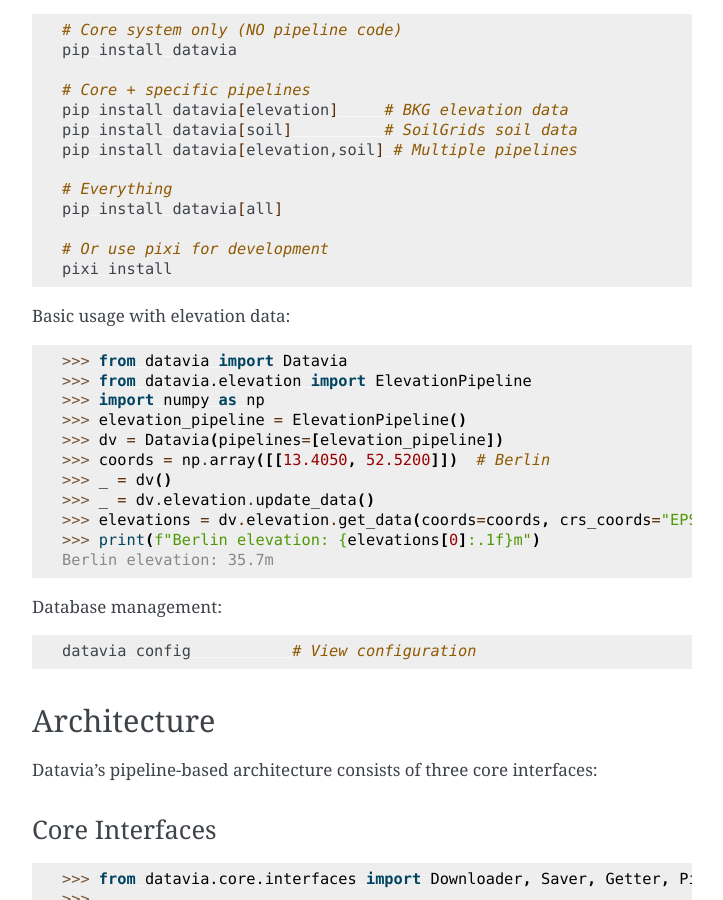
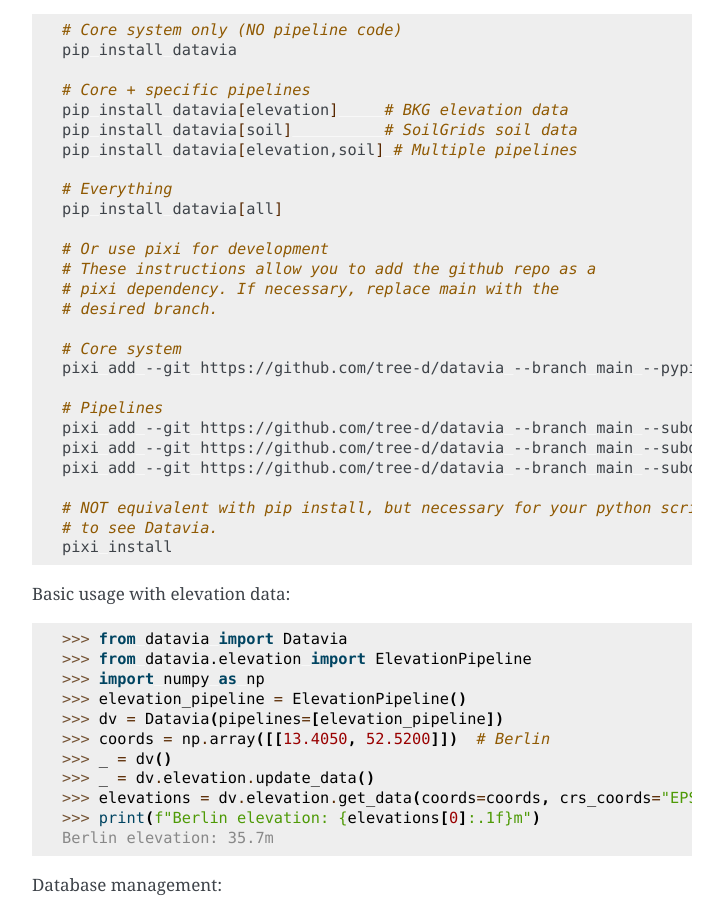
Before and after one commit to tree-d/datavia, a Sphinx documentation site: the page built from docs/index.rst, in a window 1280 px wide and 900 px high, scrolled down 981 px. Shown: the whole window, without its empty margins (388-1111 px from the left). Built offline with Sphinx 7.4.7, drawn with Linux system fonts in a browser that asks for light colours.

Commit message:
improved install docs

```diff
--- a/docs/index.rst
+++ b/docs/index.rst
@@ -45,6 +45,20 @@ Installation (Modular):
     pip install datavia[all]
 
     # Or use pixi for development
+    # These instructions allow you to add the github repo as a
+    # pixi dependency. If necessary, replace main with the
+    # desired branch.
+
+    # Core system
+    pixi add --git https://github.com/tree-d/datavia --branch main --pypi datavia
+
+    # Pipelines
+    pixi add --git https://github.com/tree-d/datavia --branch main --subdirectory packages/elevation --pypi datavia-elevation
+    pixi add --git https://github.com/tree-d/datavia --branch main --subdirectory packages/soil --pypi datavia-soil
+    pixi add --git https://github.com/tree-d/datavia --branch main --subdirectory packages/weather --pypi datavia-weather
+
+    # NOT equivalent with pip install, but necessary for your python scripts
+    # to see Datavia.
     pixi install
 
 Basic usage with elevation data:
```
Also changed, not shown: README.md (+11 -0 lines).
